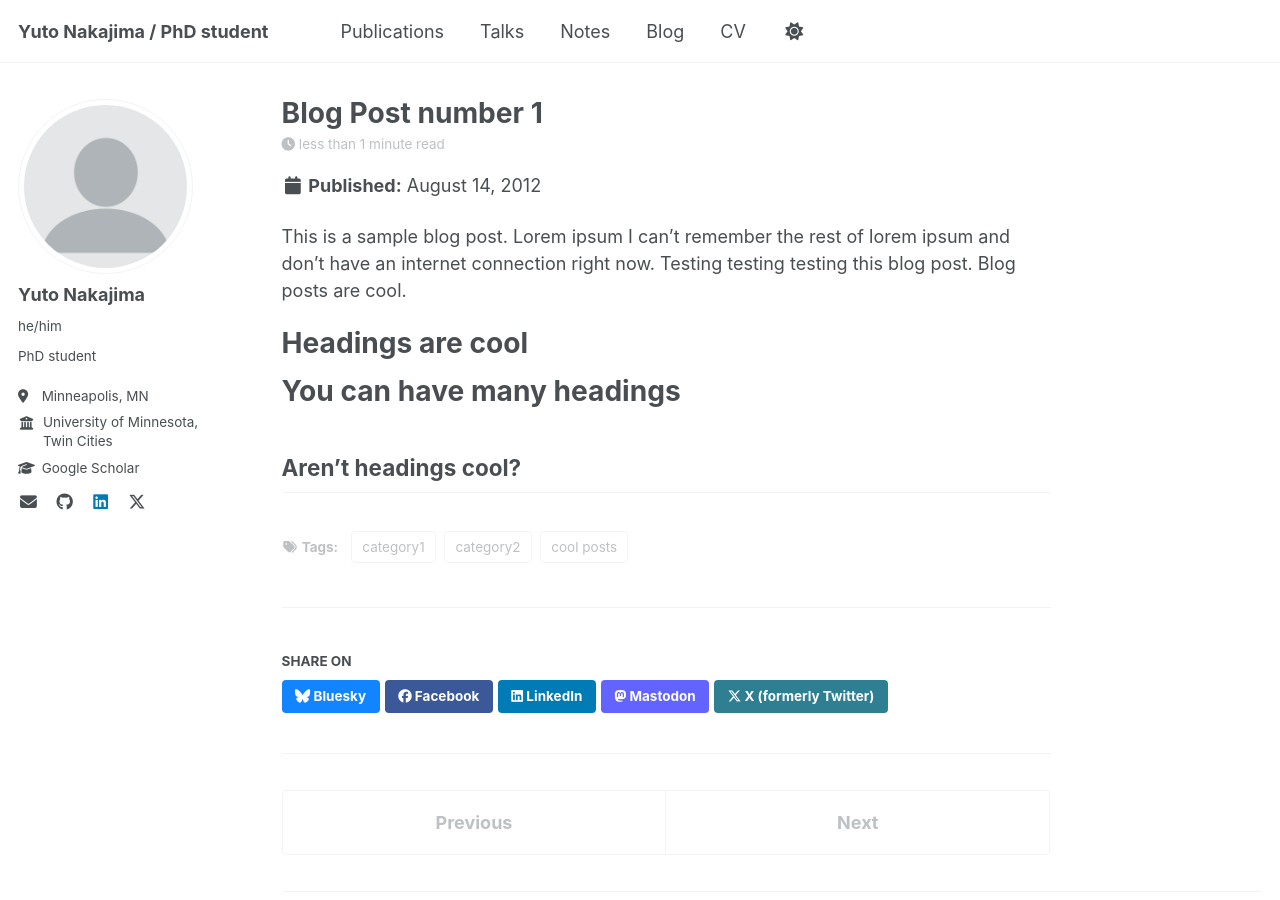
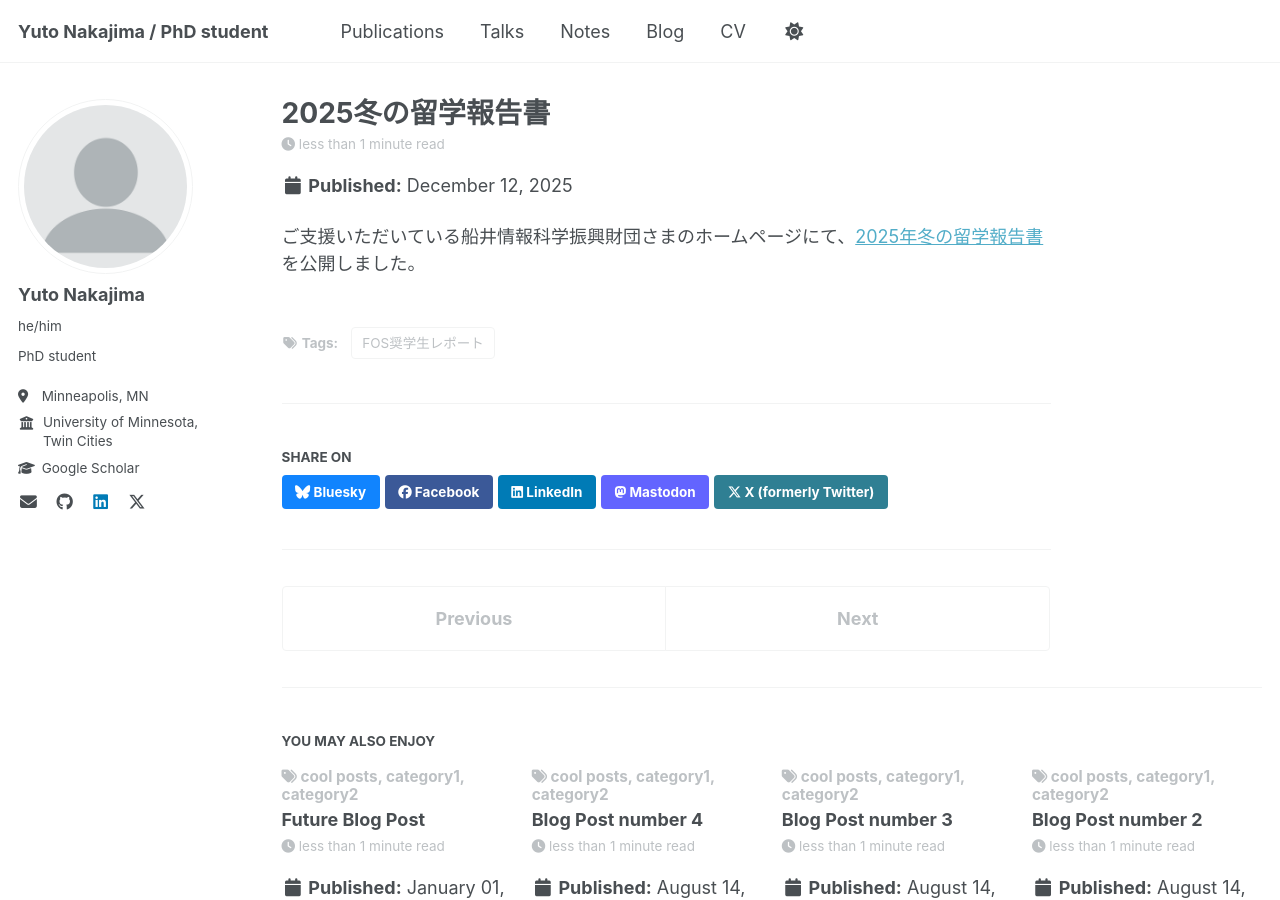
Before and after one commit to YutoNakajima1101/YutoNakajima1101.github.io, a Jekyll site: the page built from _posts/2012-08-14-blog-post-1.md, in a window 1280 px wide and 900 px high. Built offline with Jekyll 4.4.1, drawn with Linux system fonts in a browser that asks for light colours; a script bundle is joined from its source files by our own code; library files that are not in the unit come from our copies.

Commit message:
Update blog post metadata and content

```diff
--- a/_posts/2012-08-14-blog-post-1.md
+++ b/_posts/2012-08-14-blog-post-1.md
@@ -1,20 +1,9 @@
 ---
-title: 'Blog Post number 1'
-date: 2012-08-14
-permalink: /posts/2012/08/blog-post-1/
+title: '2025冬の留学報告書'
+date: 2025-12-12
+permalink: /posts/2025/12/2025-winter/
 tags:
-  - cool posts
-  - category1
-  - category2
+  - FOS奨学生レポート
 ---
 
-This is a sample blog post. Lorem ipsum I can't remember the rest of lorem ipsum and don't have an internet connection right now. Testing testing testing this blog post. Blog posts are cool.
-
-Headings are cool
-======
-
-You can have many headings
-======
-
-Aren't headings cool?
-------
+ご支援いただいている船井情報科学振興財団さまのホームページにて、[2025年冬の留学報告書](https://admin.funaifoundation.jp/upload/funai/user/6s31we4nrkzu.pdf)を公開しました。
```
